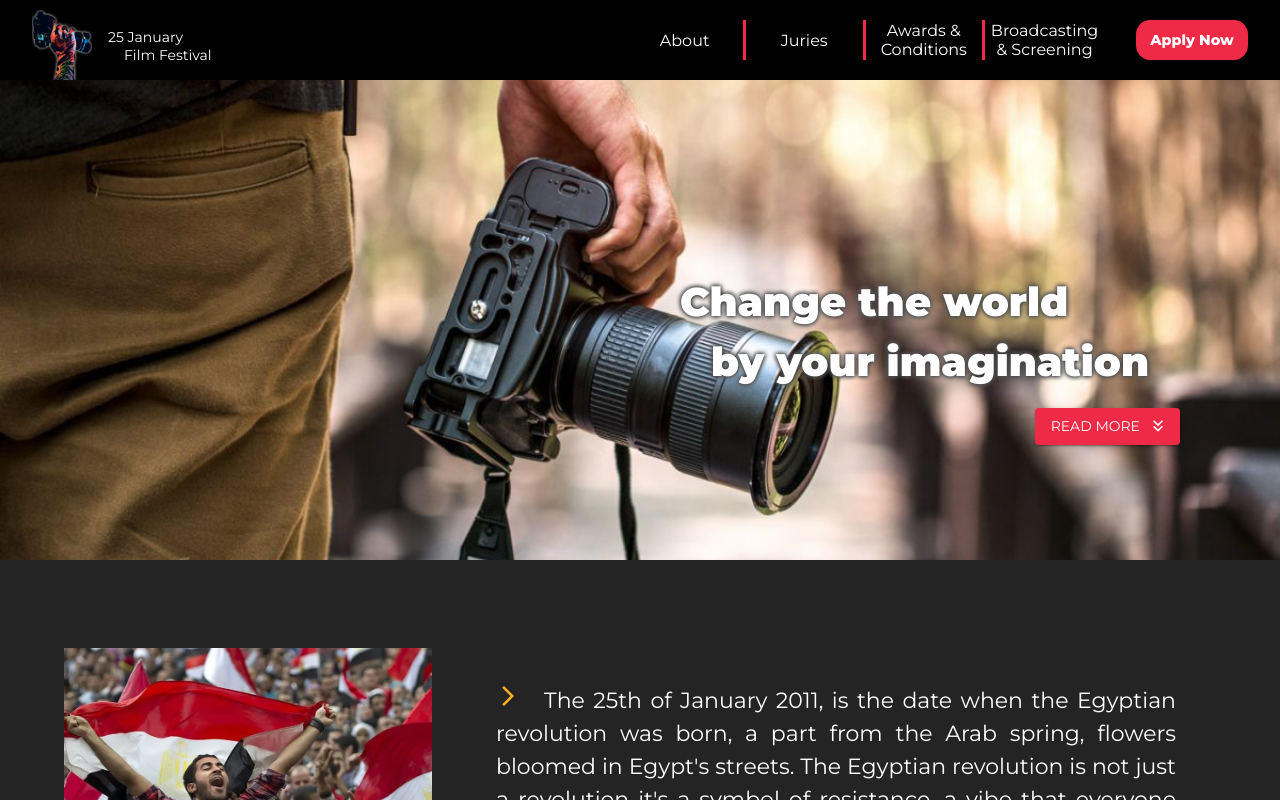
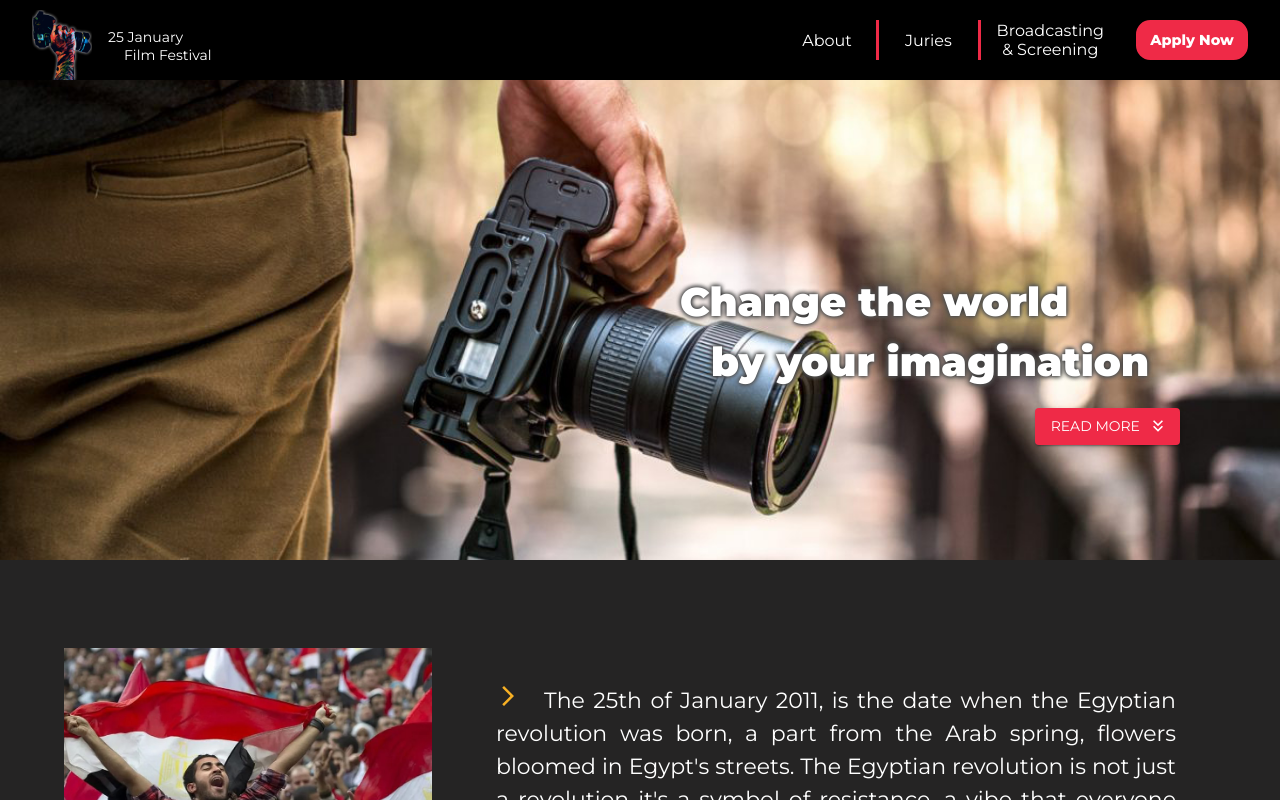
Before and after one commit to ObadaMoustafa/25-January-Film-Festival, a React (Create React App) app: page / in a window 1280 px wide. Shown: the top 800 px of the page. Built offline with nearby package versions, Linux system fonts and the light colour scheme.

Commit message:
removed awards link from navbar and sidebar

```diff
--- a/src/components/buttons/LinkToAPageButton.jsx
+++ b/src/components/buttons/LinkToAPageButton.jsx
@@ -1,14 +1,11 @@
 import React from "react";
-import { Link, useLocation } from "react-router-dom";
-const LinkToAPageButton = ({ pathname, linkTo, className, name }) => {
-  const location = useLocation();
+import { Link } from "react-router-dom";
+const LinkToAPageButton = ({ linkTo, className, name }) => {
   return (
     <div>
-      {location.pathname !== pathname && (
-        <Link to={linkTo}>
-          <button className={className}>{name}</button>
-        </Link>
-      )}
+      <Link to={linkTo}>
+        <button className={className}>{name}</button>
+      </Link>
     </div>
   );
 };
--- a/src/components/navbar/Navbar.jsx
+++ b/src/components/navbar/Navbar.jsx
@@ -12,7 +12,6 @@ function Navbar() {
   const showSidebar = () => setSidebar(!sidebar);
 
   const linkToPageObj = {
-    pathname: "/awards-and-conditions",
     linkTo: "/awards-and-conditions",
     className: "nav-apply-now-button",
     name: "Apply Now",
@@ -32,9 +31,8 @@ function Navbar() {
       name: "Juries",
       to: "/juries",
     },
-    { id: 3, name: "Awards & Conditions", to: "/awards-and-conditions" },
     {
-      id: 4,
+      id: 3,
       name: "Broadcasting & Screening",
       to: "/broadcasting-and-screening",
     },
--- a/src/components/navbar/navbar.css
+++ b/src/components/navbar/navbar.css
@@ -45,8 +45,9 @@ a {
   min-height: 2.5rem;
 }
 
-.nav-text:nth-child(4) {
+.nav-text:nth-child(3) {
   border: none;
+  margin-left: 1rem;
 }
 
 .nav-apply-now-button {
@@ -89,7 +90,7 @@ a {
   width: 50%;
   height: 60%;
   max-width: 12rem;
-  max-height: 24rem;
+  max-height: 20rem;
   display: flex;
   justify-content: center;
   align-items: center;
```
